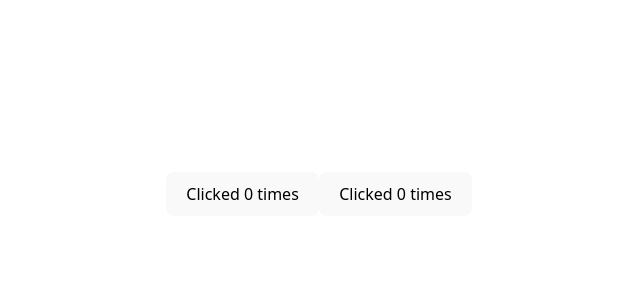
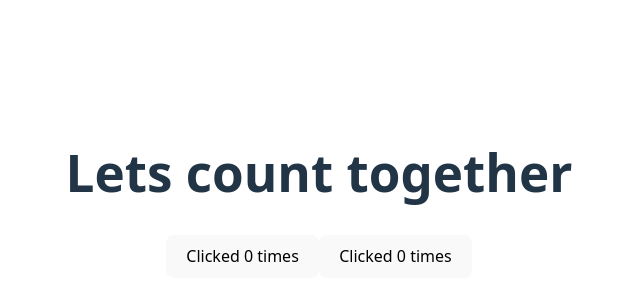
Before and after one commit to ACO1S/appdev1, a React (Vite) app in the folder react-quickstart/: page / in a window 1280 px wide. Shown: the part 206-506 px from the top of the page, without its empty margins (321-961 px from the left). Built offline with nearby package versions, Linux system fonts and the light colour scheme.

Commit message:
Done sharing data between components

```diff
--- a/react-quickstart/src/App.jsx
+++ b/react-quickstart/src/App.jsx
@@ -2,27 +2,34 @@ import './App.css'
 
 import { useState } from 'react';
 
-function MyButton() {
+function MyApp() {
   const [count, setCount] = useState(0);
 
   function handleClick() {
-    setCount(count + 1);
+	setCount(count + 1);
   }
+  return (
+    <div>
+      <h1>Lets count together</h1>
+      <MyButton count={count} onClick={handleClick} />
+      <MyButton count={count} onClick={handleClick} />
+    </div>
+  );
+}
 
+function MyButton({ count, onClick }) {
   return (
-    <button onClick={handleClick}>
+    <button onClick={onClick}>
       Clicked {count} times
     </button>
   );
 }
 
-
 function App() {
 
   return (
   <>
-    <MyButton/>
-    <MyButton/>
+    <MyApp/>
   </>
   )
 }
```
